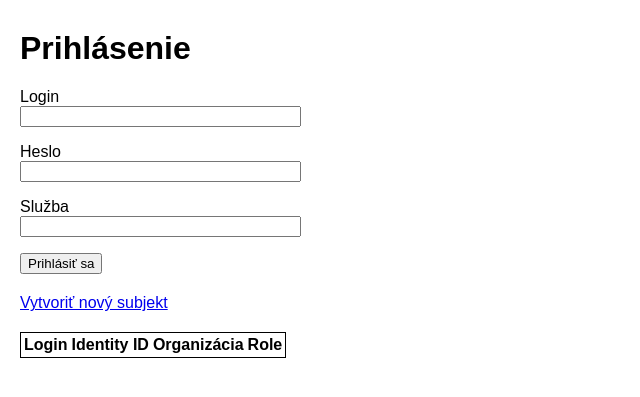
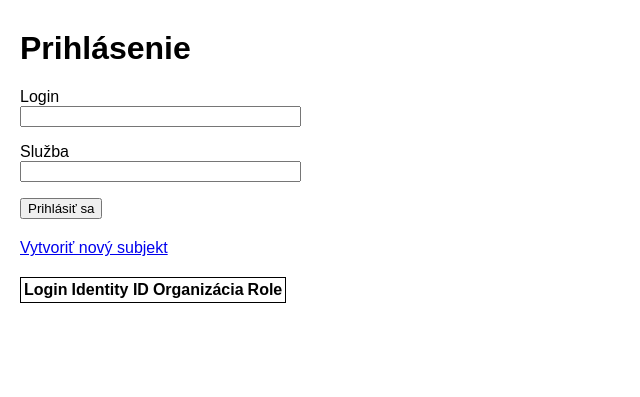
Before and after one commit to borisrakovan/cas-mockup, a Flask app: page /login in a window 1280 px wide. Shown: the top 397 px of the page, without its empty margins (0-640 px from the left). Run offline with Flask 2, Linux system fonts and the light colour scheme; data that the repository does not hold is empty.

Commit message:
removed pswd

```diff
--- a/app/forms.py
+++ b/app/forms.py
@@ -9,7 +9,7 @@ from app.models import Role
 
 class LoginForm(FlaskForm):
     login = StringField('Login', validators=[DataRequired()])
-    password = PasswordField('Heslo', validators=[DataRequired()])
+    # password = PasswordField('Heslo', validators=[DataRequired()])
     service = StringField(u'Služba', validators=[URL(require_tld=False), Optional()])
 
     submit = SubmitField(u'Prihlásiť sa')
--- a/app/routes.py
+++ b/app/routes.py
@@ -60,12 +60,12 @@ def login():
                 params['service'] = service
             return redirect(url_for('login', **params))
 
-        if not identity.check_password(form.password.data):
-            flash(u"Zadali ste nesprávne heslo.")
-            params = {}
-            if service:
-                params['service'] = service
-            return redirect(url_for('login', **params))
+        # if not identity.check_password(form.password.data):
+        #     flash(u"Zadali ste nesprávne heslo.")
+        #     params = {}
+        #     if service:
+        #         params['service'] = service
+        #     return redirect(url_for('login', **params))
 
         # authentication successful
         service = form.service.data
@@ -152,7 +152,7 @@ def create_subject():
             return redirect(url_for('create_subject'))
 
         identity = Identity(login=login, identity_id=identity_id, organization=form.organization.data)
-        identity.set_password('PopradTa3')
+        # identity.set_password('PopradTa3')
         for r_id in form.roles.data:
             identity.roles.append(Role.query.get(r_id))
 
--- a/app/templates/login.html
+++ b/app/templates/login.html
@@ -11,13 +11,6 @@
             <span style="color: red;">[{{ error }}]</span>
             {% endfor %}
 
-        </p>
-        <p>
-            {{ form.password.label }}<br>
-            {{ form.password(size=32) }}
-            {% for error in form.password.errors %}
-            <span style="color: red;">[{{ error }}]</span>
-            {% endfor %}
         </p>
         <p>
             {{ form.service.label }}<br>
```
Also changed, not shown: app/models.py (+8 -8 lines).
